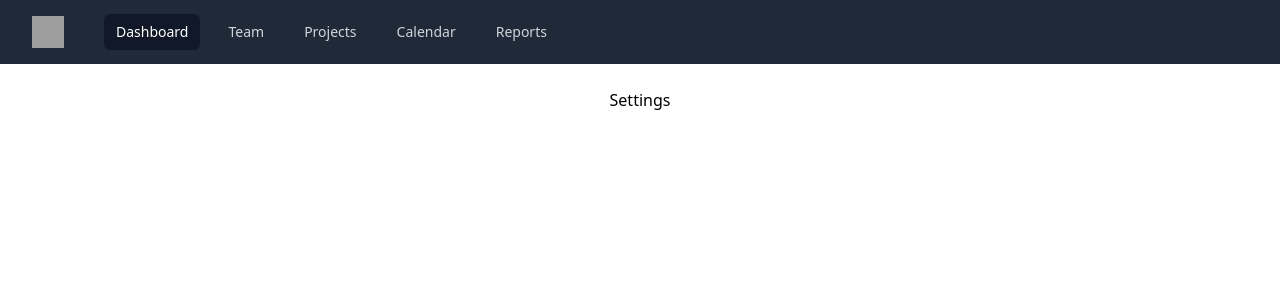
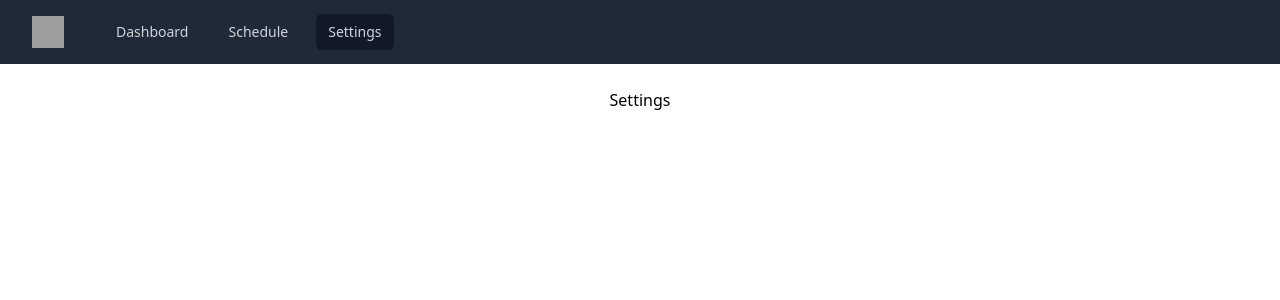
Before and after one commit to adunham95/scheduler, a React (Create React App) app: page /settings in a window 1280 px wide. Shown: the top 300 px of the page. Built offline with nearby package versions, Linux system fonts and the light colour scheme; grey boxes are pictures that could not be loaded.

Commit message:
Updated header with links

```diff
--- a/src/components/Header/Header.js
+++ b/src/components/Header/Header.js
@@ -1,7 +1,8 @@
 import React, { useState } from 'react';
+import { NavLink } from 'react-router-dom';
 
 const links = [
-  { name: 'Dashboard', path: '/' },
+  { name: 'Dashboard', path: '/', exact: true },
   { name: 'Schedule', path: '/schedule' },
   { name: 'Settings', path: '/settings' },
 ];
@@ -25,40 +26,18 @@ export const Header = () => {
               </div>
               <div className="hidden md:block">
                 <div className="ml-10 flex items-baseline space-x-4">
-                  <a
-                    href="#"
-                    className="bg-gray-900 text-white px-3 py-2 rounded-md text-sm font-medium"
-                  >
-                    Dashboard
-                  </a>
-
-                  <a
-                    href="#"
-                    className="text-gray-300 hover:bg-gray-700 hover:text-white px-3 py-2 rounded-md text-sm font-medium"
-                  >
-                    Team
-                  </a>
-
-                  <a
-                    href="#"
-                    className="text-gray-300 hover:bg-gray-700 hover:text-white px-3 py-2 rounded-md text-sm font-medium"
-                  >
-                    Projects
-                  </a>
-
-                  <a
-                    href="#"
-                    className="text-gray-300 hover:bg-gray-700 hover:text-white px-3 py-2 rounded-md text-sm font-medium"
-                  >
-                    Calendar
-                  </a>
-
-                  <a
-                    href="#"
-                    className="text-gray-300 hover:bg-gray-700 hover:text-white px-3 py-2 rounded-md text-sm font-medium"
-                  >
-                    Reports
-                  </a>
+                  {
+                    links.map((l) => (
+                      <NavLink
+                        exact={l.exact}
+                        activeClassName="bg-gray-900 text-white"
+                        className="text-gray-300 hover:bg-gray-700 hover:text-white px-3 py-2 rounded-md text-sm font-medium"
+                        to={l.path}
+                      >
+                        {l.name}
+                      </NavLink>
+                    ))
+                  }
                 </div>
               </div>
             </div>
@@ -125,40 +104,18 @@ export const Header = () => {
         >
           <div className="px-2 pt-2 pb-3 space-y-1 sm:px-3">
             {/* <!-- Current: "bg-gray-900 text-white", Default: "text-gray-300 hover:bg-gray-700 hover:text-white" --> */}
-            <a
-              href="#"
-              className="bg-gray-900 text-white block px-3 py-2 rounded-md text-base font-medium"
-            >
-              Dashboard
-            </a>
-
-            <a
-              href="#"
-              className="text-gray-300 hover:bg-gray-700 hover:text-white block px-3 py-2 rounded-md text-base font-medium"
-            >
-              Team
-            </a>
-
-            <a
-              href="#"
-              className="text-gray-300 hover:bg-gray-700 hover:text-white block px-3 py-2 rounded-md text-base font-medium"
-            >
-              Projects
-            </a>
-
-            <a
-              href="#"
-              className="text-gray-300 hover:bg-gray-700 hover:text-white block px-3 py-2 rounded-md text-base font-medium"
-            >
-              Calendar
-            </a>
-
-            <a
-              href="#"
-              className="text-gray-300 hover:bg-gray-700 hover:text-white block px-3 py-2 rounded-md text-base font-medium"
-            >
-              Reports
-            </a>
+            {
+              links.map((l) => (
+                <NavLink
+                  exact={l.exact}
+                  activeClassName="bg-gray-900 text-white"
+                  className="text-gray-300 hover:bg-gray-700 hover:text-white block px-3 py-2 rounded-md text-base font-medium"
+                  to={l.path}
+                >
+                  {l.name}
+                </NavLink>
+              ))
+            }
           </div>
         </div>
       </nav>
```
